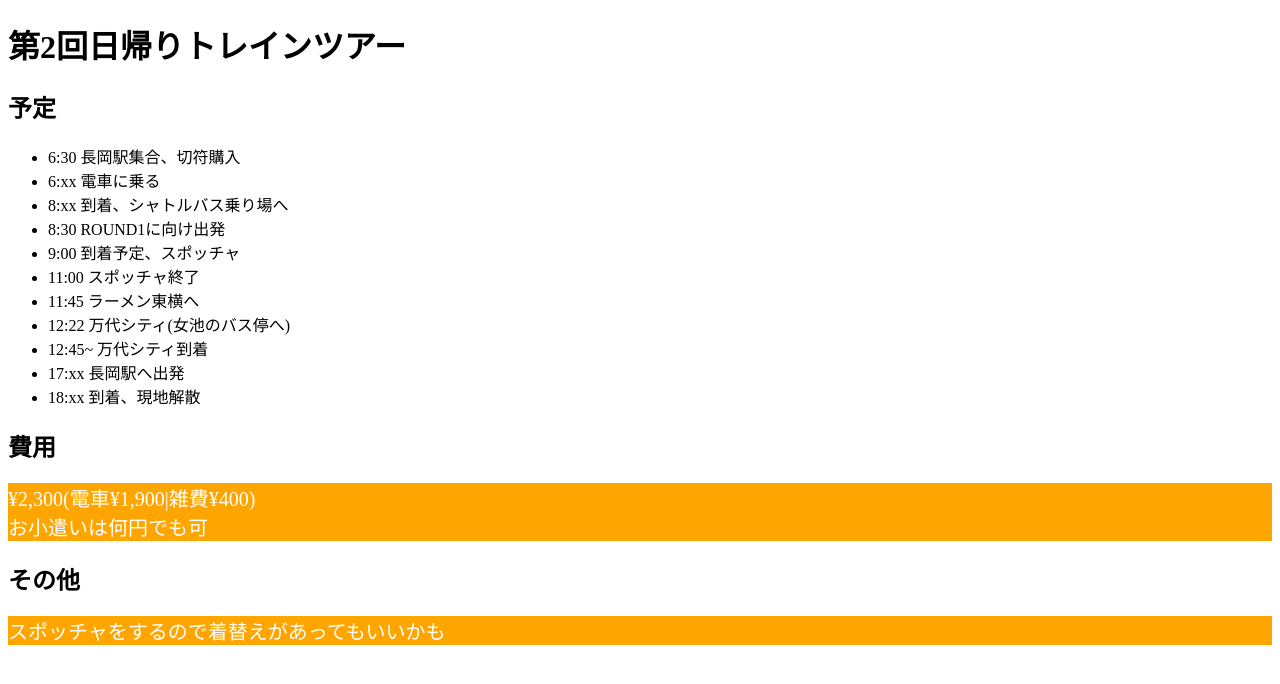
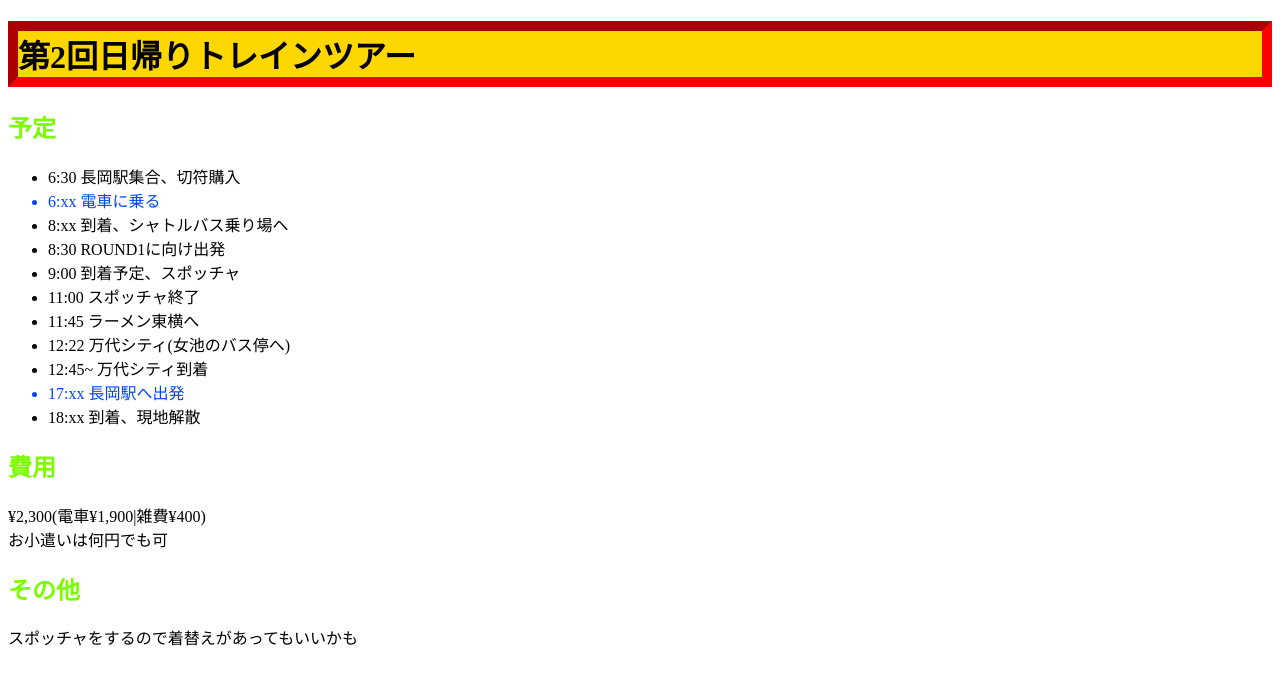
Before and after one commit to do2dono/do2dono.github.io, a plain HTML site: page index.html in a window 1280 px wide. Drawn offline with Linux system fonts and the light colour scheme.

Commit message:
Update style.css

```diff
--- a/style.css
+++ b/style.css
@@ -1,6 +1,10 @@
-@charset "utf-8";
-p{
-  background-color: orange;
-  color: #fff;
-  font-size: 20px;
+.train {
+    color: rgb(0, 68, 253);
 }
+#heading {
+    background-color: gold;
+    border: inset 10px #ff0000;
+}
+.small {
+    color: lawngreen;
+}
```
